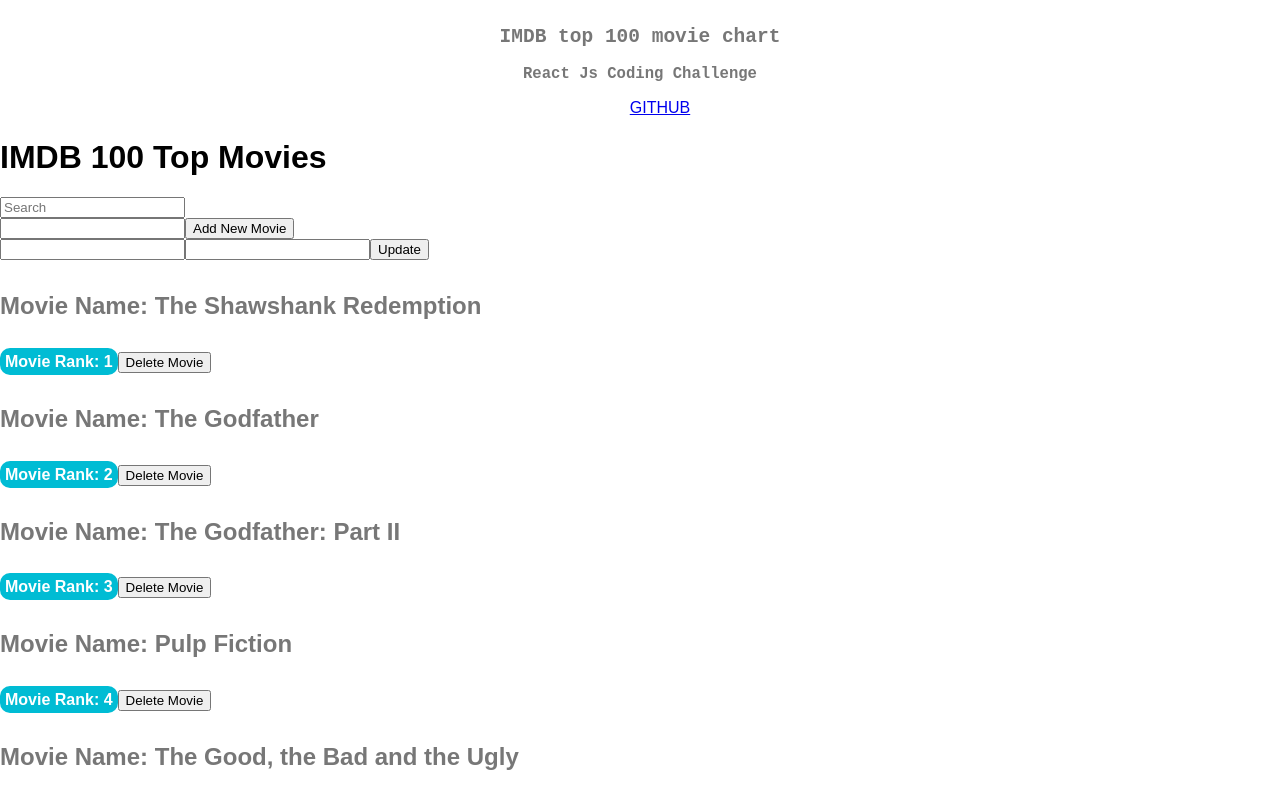
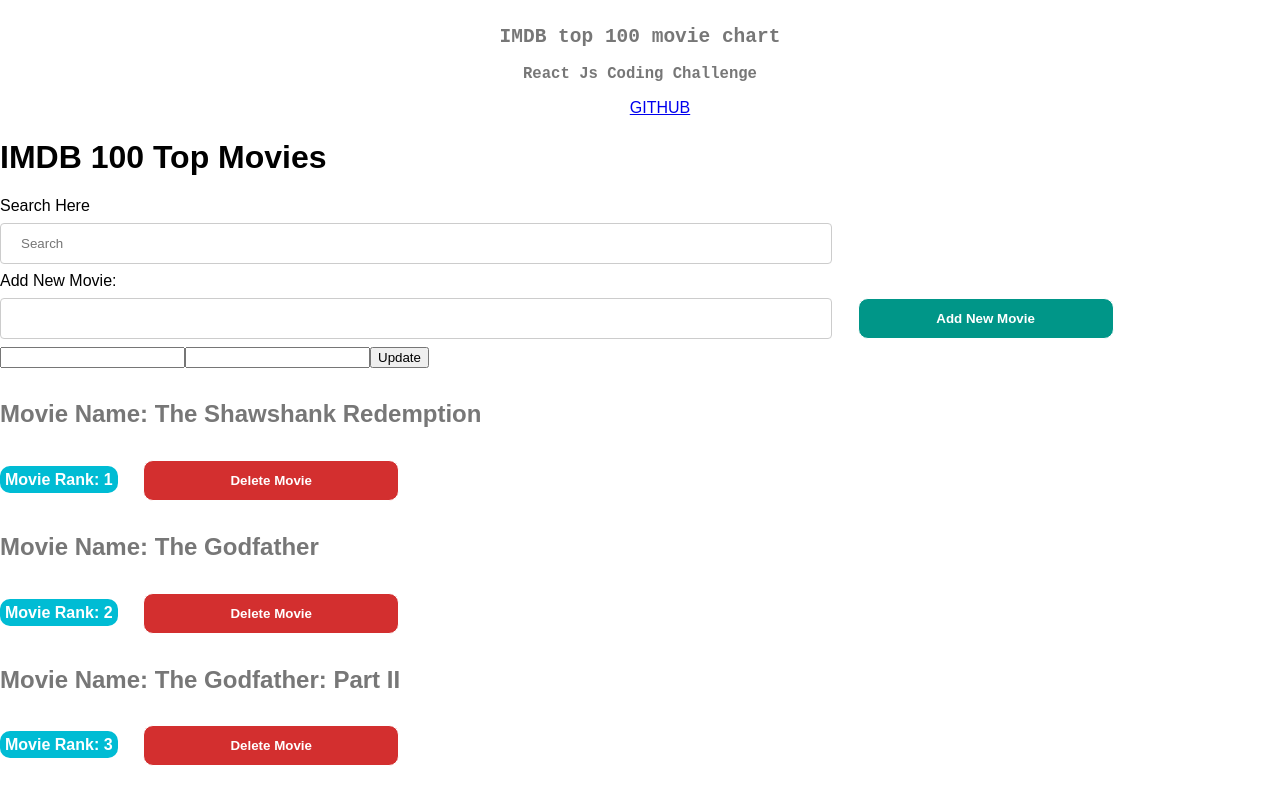
Before and after one commit to prio101/coding-challenge-react, a React (Create React App) app: page / in a window 1280 px wide. Shown: the top 797 px of the page. Built offline with nearby package versions, Linux system fonts and the light colour scheme.

Commit message:
added the styles for the forms

```diff
--- a/src/movieData/AddMovie.js
+++ b/src/movieData/AddMovie.js
@@ -3,14 +3,25 @@
 class AddMovie extends Component{
   addNewMovie(event){
     event.preventDefault();
-    this.props.addMovie(this.refs.title.value);
-    this.refs.title.value = ''
+    if(this.refs.title.value !== ''){
+      this.props.addMovie(this.refs.title.value);
+      this.refs.title.value = ''
+      alert('Your movie is added to the list');
+    }else{
+      alert('You Must write something on the Form');
+    }
   }
   render(){
     return(
       <form onSubmit={this.addNewMovie.bind(this)}>
-        <input type="text" ref="title"/>
-        <button type="submit">Add New Movie</button>
+        <label>Add New Movie:</label>
+        <br/>
+        <input
+          className="add-movie-form"
+          type="text"
+          ref="title"
+        />
+        <button className="button save" type="submit">Add New Movie</button>
       </form>
     )
   }
--- a/src/movieData/MovieData.js
+++ b/src/movieData/MovieData.js
@@ -83,7 +83,10 @@
     return(
       <div>
         <h1>IMDB 100 Top Movies</h1>
+          <label>Search Here</label>
+          <br/>
           <input
+            className="search-form"
             type="text"
             placeholder="Search"
             value={this.state.search}
@@ -113,6 +116,7 @@
                   Movie Rank:&nbsp;{ movie.rank }
                 </p>
                 <button
+                  className="button delete"
                   onClick={this.deleteMovie.bind(this, movie.id)}
                 >
                   Delete Movie
--- a/src/movieData/movie-data.css
+++ b/src/movieData/movie-data.css
@@ -1,3 +1,49 @@
+.search-form{
+  width: 65%;
+  padding: 12px 20px;
+  margin: 8px 0;
+  display: inline-block;
+  border: 1px solid #ccc;
+  border-radius: 4px;
+  box-sizing: border-box;
+}
+
+.add-movie-form{
+  width: 65%;
+  padding: 12px 20px;
+  margin: 8px 0;
+  display: inline-block;
+  border: 1px solid #ccc;
+  border-radius: 4px;
+  box-sizing: border-box;
+}
+
+.button{
+  width: 20%;
+  padding: 12px 15px;
+  display: inline-block;
+  border: 1px solid #fff;
+  border-radius: 10px;
+  color: #ffffff;
+  font-weight: 600;
+  cursor: pointer;
+  margin-left: 2%;
+}
+.save{
+  background-color: #009688;
+}
+.save:hover{
+  background-color: #4DB6AC;
+}
+
+.delete{
+  background-color: #d32f2f;
+}
+
+.delete:hover{
+  background-color: #ef5350;
+}
+
 .movie-title {
   font-size: 1.5em;
   font-weight: 800;
```
Lines whose indentation alone changed are shown as unchanged.
